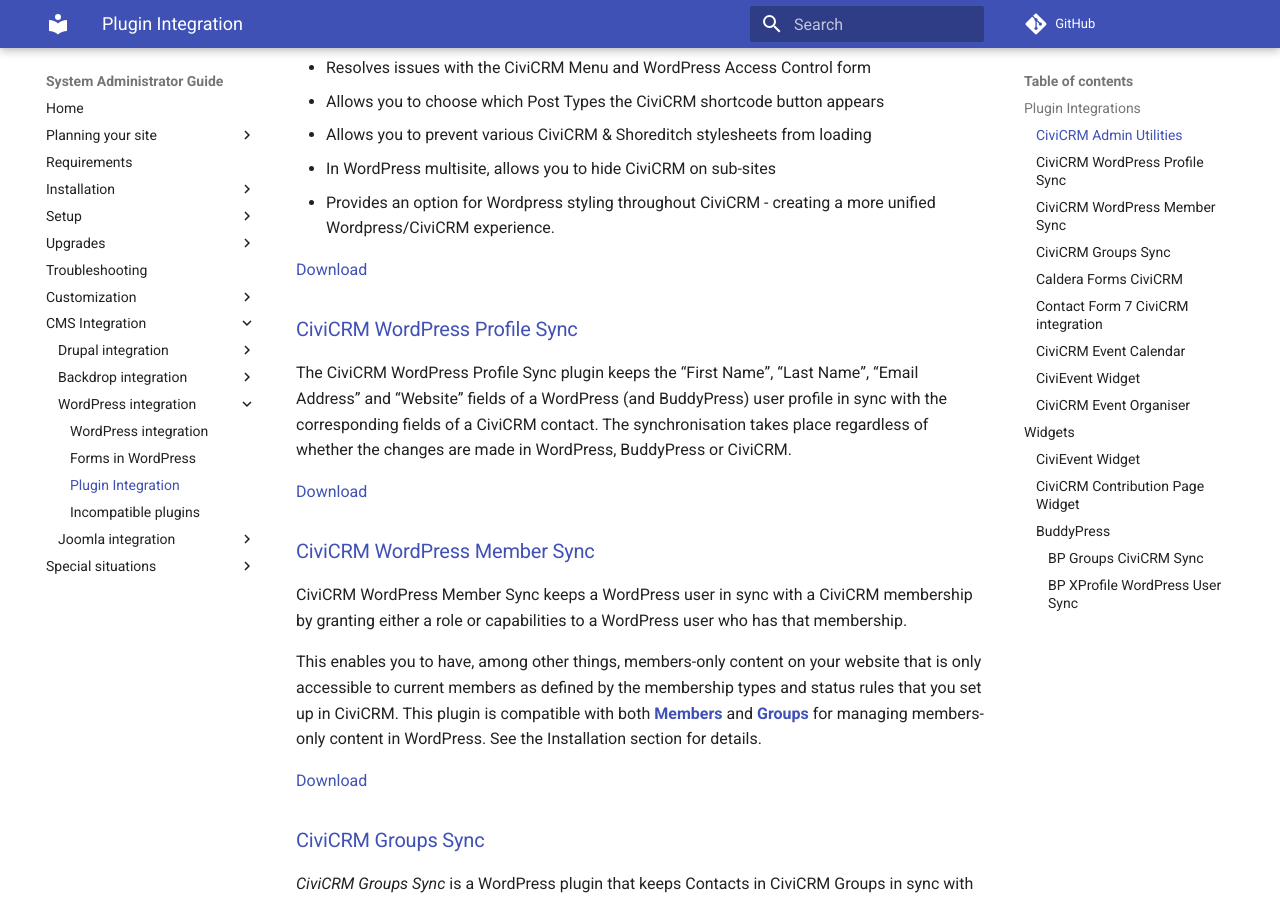
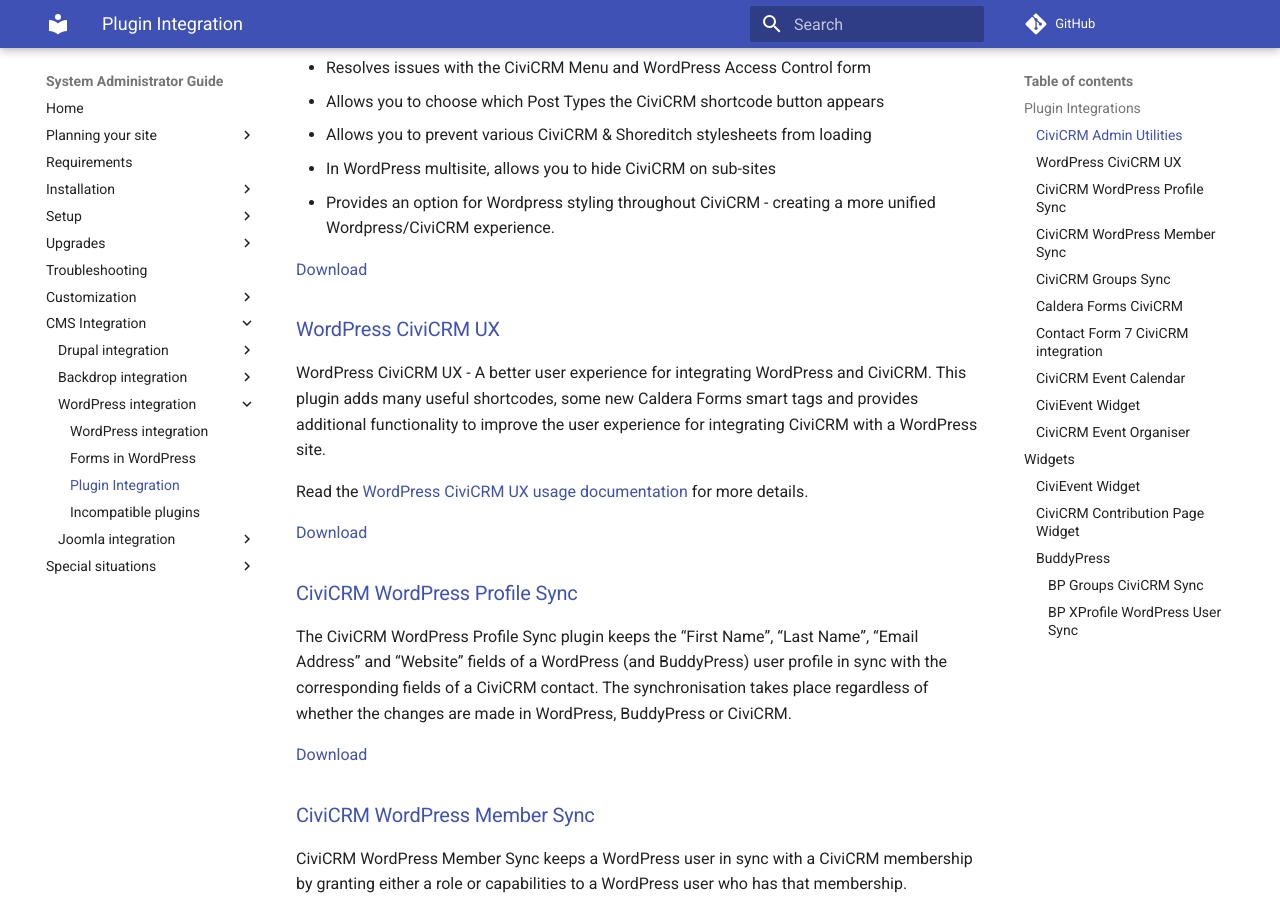
Before and after one commit to civicrm/civicrm-sysadmin-guide, an MkDocs documentation site: the page built from docs/integration/wordpress/plugins.md, in a window 1280 px wide and 900 px high, scrolled down 439 px. Built offline with MkDocs 1.6.1 and Material for MkDocs 9.7.7, drawn with Linux system fonts in a browser that asks for light colours; comment, search, counter and statistics services are not loaded.

Commit message:
Add WordPress CiviCRM UX plugin
Add WordPress CiviCRM UX plugin

```diff
--- a/docs/integration/wordpress/plugins.md
+++ b/docs/integration/wordpress/plugins.md
@@ -15,6 +15,15 @@ CiviCRM Admin Utilities modifies CiviCRM’s behaviour in single site and multis
 * Provides an option for Wordpress styling throughout CiviCRM - creating a more unified Wordpress/CiviCRM experience.
 
 [Download](https://wordpress.org/plugins/civicrm-admin-utilities/)
+
+### [WordPress CiviCRM UX](https://github.com/agileware/wp-civicrm-ux)
+
+WordPress CiviCRM UX - A better user experience for integrating WordPress and CiviCRM.
+This plugin adds many useful shortcodes, some new Caldera Forms smart tags and provides additional functionality to improve the user experience for integrating CiviCRM with a WordPress site.
+
+Read the [WordPress CiviCRM UX usage documentation](https://github.com/agileware/wp-civicrm-ux/blob/master/USAGE.md) for more details.
+
+[Download](https://github.com/agileware/wp-civicrm-ux/)
 
 ### [CiviCRM WordPress Profile Sync](https://wordpress.org/plugins/civicrm-wp-profile-sync/)
 
```
